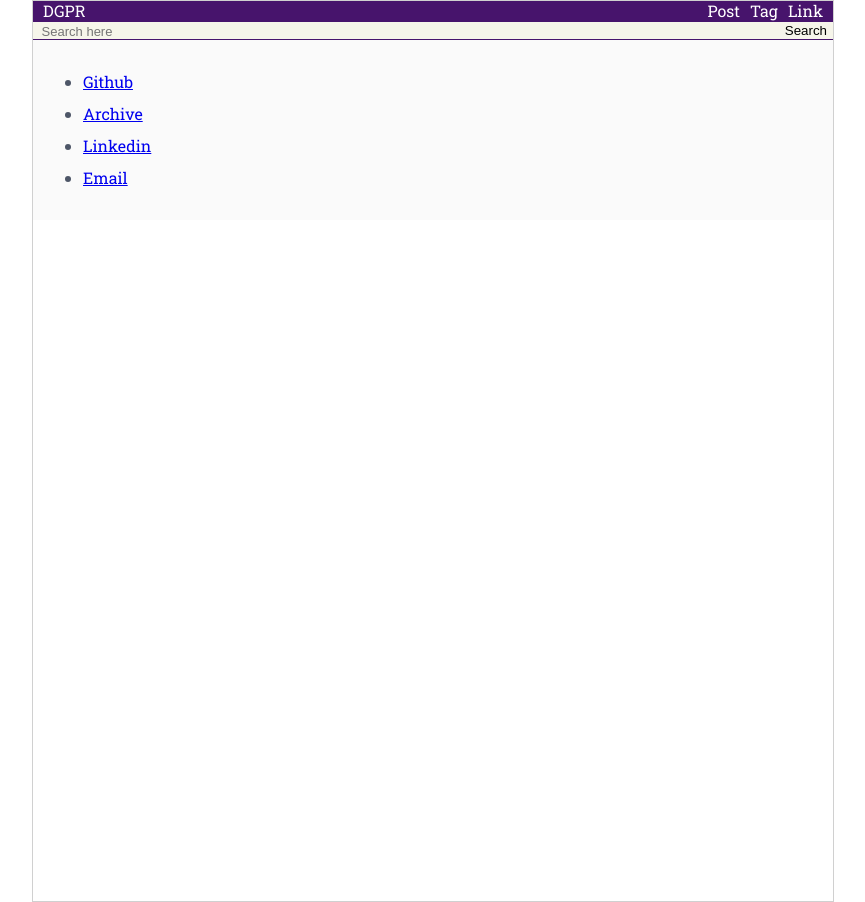
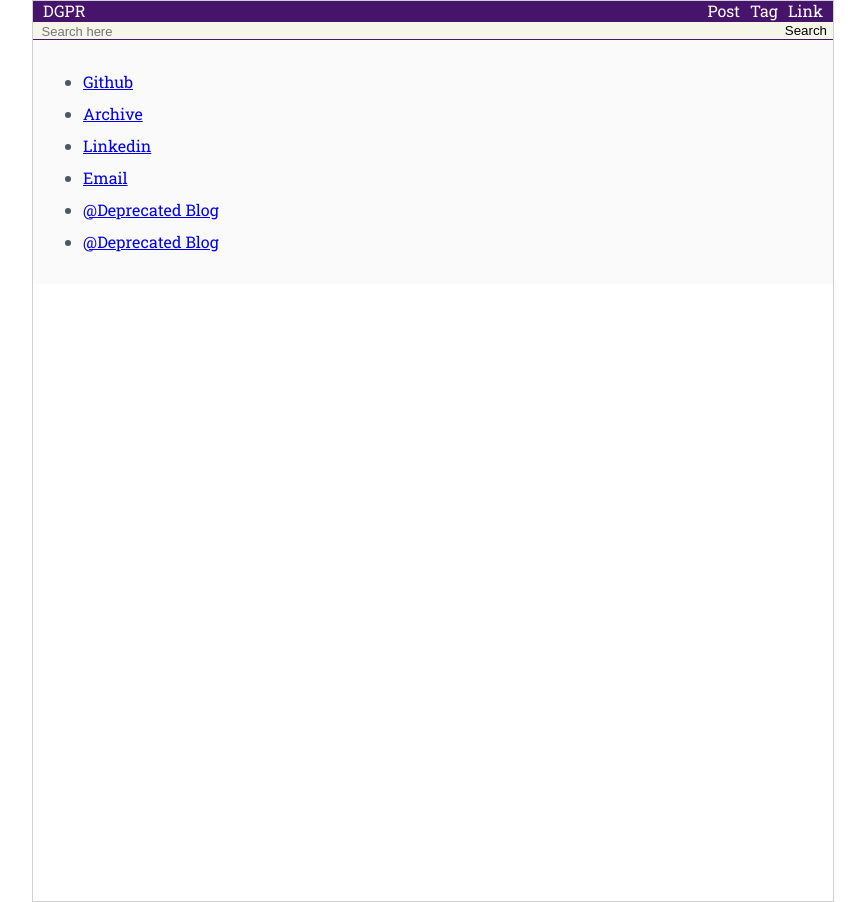
Before and after one commit to dgnppr/dgnppr.github.io, a Jekyll site: the page built from link.md, in a window 1280 px wide. Shown: the whole page, without its empty margins (207-1072 px from the left). Built offline with Jekyll 4.4.1, drawn with Linux system fonts in a browser that asks for light colours.

Commit message:
Update link.md

```diff
--- a/link.md
+++ b/link.md
@@ -12,3 +12,5 @@ latex: true
 - [Archive](https://docs.dgpr.me)
 - [Linkedin](https://www.linkedin.com/in/{{ site.linkedin_username }})
 - [Email](mailto:{{ site.email }})
+- [@Deprecated Blog](https://velog.io/@dragonappear)
+- [@Deprecated Blog](https://velog.io/@yyong3519)
```
